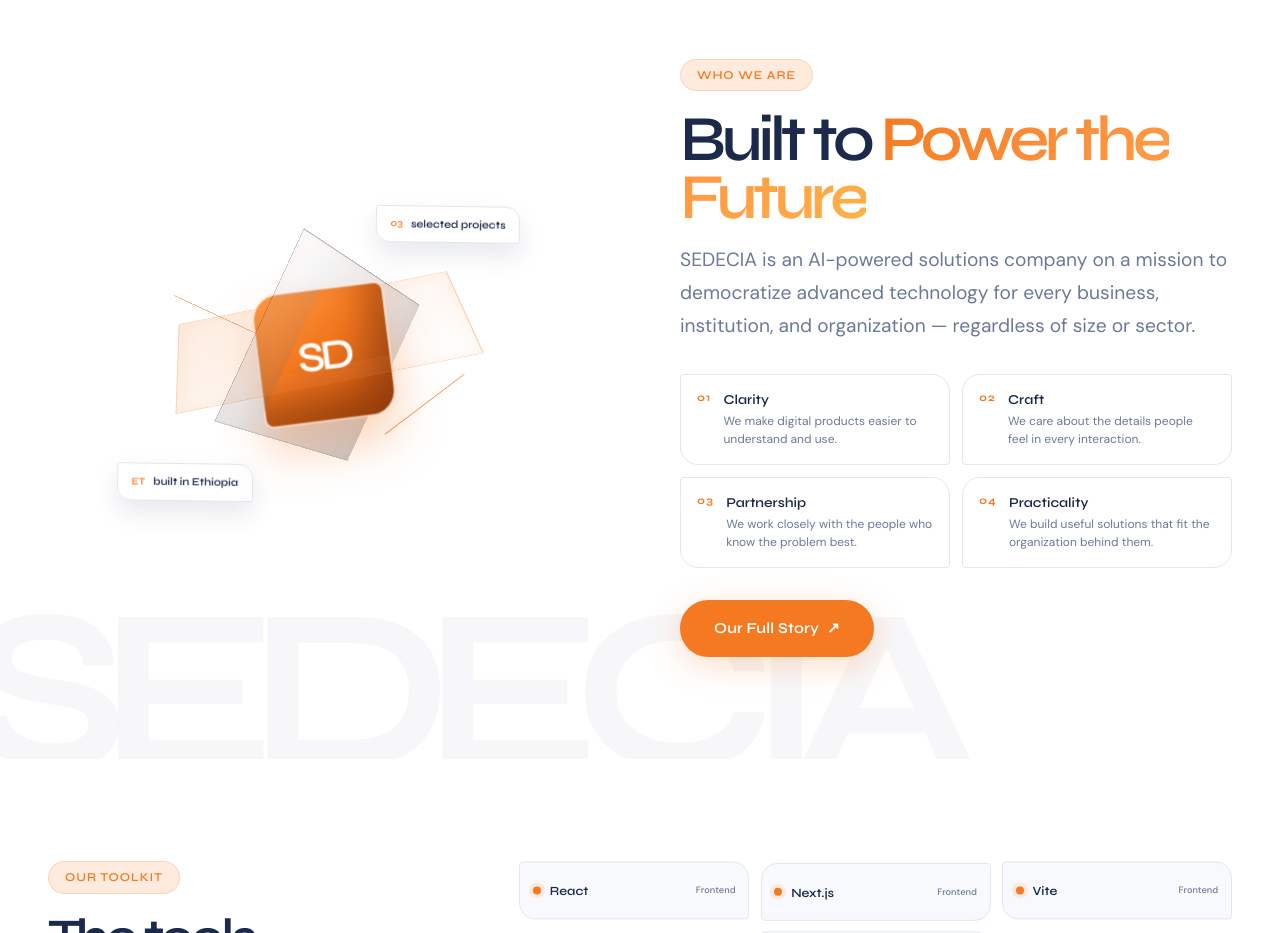
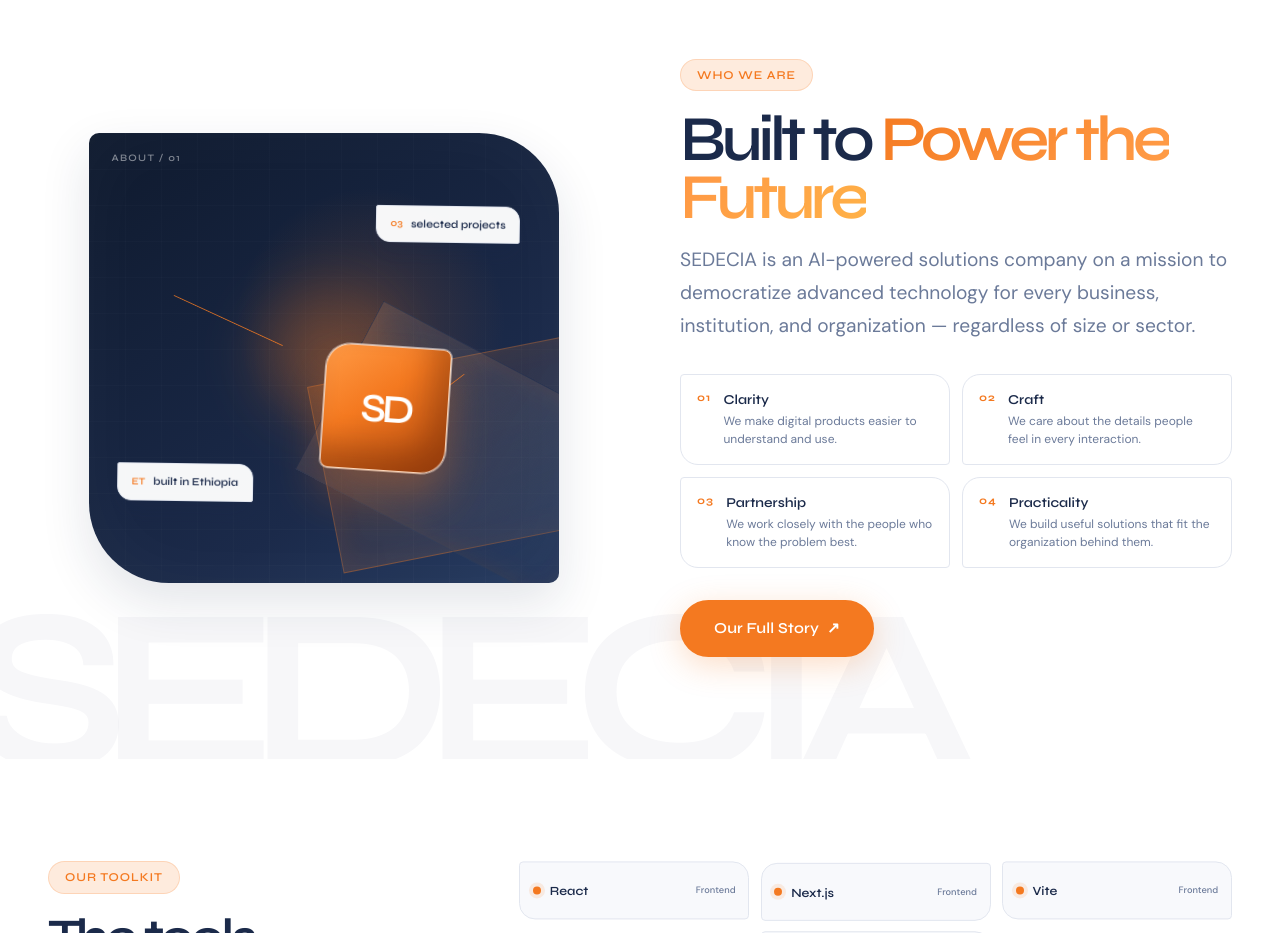
Before and after one commit to yerondereje432/sedecia, a React (Vite) app: page / in a window 1280 px wide. Shown: the part 2260-3193 px from the top of the page. Built offline with nearby package versions, Linux system fonts and the light colour scheme.

Commit message:
Enhance AboutPreview with motion effects and state

```diff
--- a/src/components/sections/AboutPreview.jsx
+++ b/src/components/sections/AboutPreview.jsx
@@ -1,6 +1,6 @@
 import React from 'react';
 import { Link } from 'react-router-dom';
-import { motion, useScroll, useTransform } from 'framer-motion';
+import { motion, useMotionValue, useScroll, useSpring, useTransform } from 'framer-motion';
 import { useInView } from 'react-intersection-observer';
 import { useTranslation } from 'react-i18next';
 import './AboutPreview.css';
@@ -14,19 +14,36 @@ const VALUES = [
 
 function AboutObject() {
   const ref = React.useRef(null);
+  const [active, setActive] = React.useState(false);
   const { scrollYProgress } = useScroll({ target: ref, offset: ['start end', 'end start'] });
-  const rotate = useTransform(scrollYProgress, [0, 1], [-8, 8]);
-  const y = useTransform(scrollYProgress, [0, 1], [28, -28]);
+  const scrollRotate = useTransform(scrollYProgress, [0, 1], [-8, 8]);
+  const scrollY = useTransform(scrollYProgress, [0, 1], [28, -28]);
+  const pointerX = useMotionValue(0);
+  const pointerY = useMotionValue(0);
+  const rotateX = useSpring(useTransform(pointerY, [-1, 1], [9, -9]), { stiffness: 180, damping: 22 });
+  const rotateY = useSpring(useTransform(pointerX, [-1, 1], [-12, 12]), { stiffness: 180, damping: 22 });
+  const moveX = useSpring(useTransform(pointerX, [-1, 1], [-12, 12]), { stiffness: 160, damping: 25 });
+  const moveY = useSpring(useTransform(pointerY, [-1, 1], [-10, 10]), { stiffness: 160, damping: 25 });
+  const handleMove = (event) => {
+    const rect = event.currentTarget.getBoundingClientRect();
+    pointerX.set(((event.clientX - rect.left) / rect.width) * 2 - 1);
+    pointerY.set(((event.clientY - rect.top) / rect.height) * 2 - 1);
+    setActive(true);
+  };
+  const handleLeave = () => { pointerX.set(0); pointerY.set(0); setActive(false); };
   return (
-    <motion.div ref={ref} className="about-preview__object" style={{ rotate, y }}>
-      <div className="about-preview__object-core"><span>SD</span></div>
-      <div className="about-preview__object-plane about-preview__object-plane--one" />
-      <div className="about-preview__object-plane about-preview__object-plane--two" />
-      <div className="about-preview__object-line about-preview__object-line--one" />
-      <div className="about-preview__object-line about-preview__object-line--two" />
-      <div className="about-preview__object-tag about-preview__object-tag--one"><span>03</span> selected projects</div>
-      <div className="about-preview__object-tag about-preview__object-tag--two"><span>ET</span> built in Ethiopia</div>
-    </motion.div>
+    <div className={`about-preview__stage ${active ? 'is-active' : ''}`} onMouseMove={handleMove} onMouseLeave={handleLeave}>
+      <motion.div ref={ref} className="about-preview__object" style={{ rotate: scrollRotate, y: scrollY, rotateX, rotateY, x: moveX }}>
+        <div className="about-preview__object-aura" />
+        <motion.div className="about-preview__object-core" animate={{ y: [0, -10, 0], rotateZ: [-4, 3, -4] }} transition={{ duration: 4.5, repeat: Infinity, ease: 'easeInOut' }}><span>SD</span></motion.div>
+        <motion.div className="about-preview__object-plane about-preview__object-plane--one" animate={{ rotateZ: [-12, -8, -12] }} transition={{ duration: 7, repeat: Infinity, ease: 'easeInOut' }} />
+        <motion.div className="about-preview__object-plane about-preview__object-plane--two" animate={{ rotateZ: [24, 30, 24] }} transition={{ duration: 9, repeat: Infinity, ease: 'easeInOut' }} />
+        <div className="about-preview__object-line about-preview__object-line--one" />
+        <div className="about-preview__object-line about-preview__object-line--two" />
+        <div className="about-preview__object-tag about-preview__object-tag--one"><span>03</span> selected projects</div>
+        <div className="about-preview__object-tag about-preview__object-tag--two"><span>ET</span> built in Ethiopia</div>
+      </motion.div>
+    </div>
   );
 }
 
```
